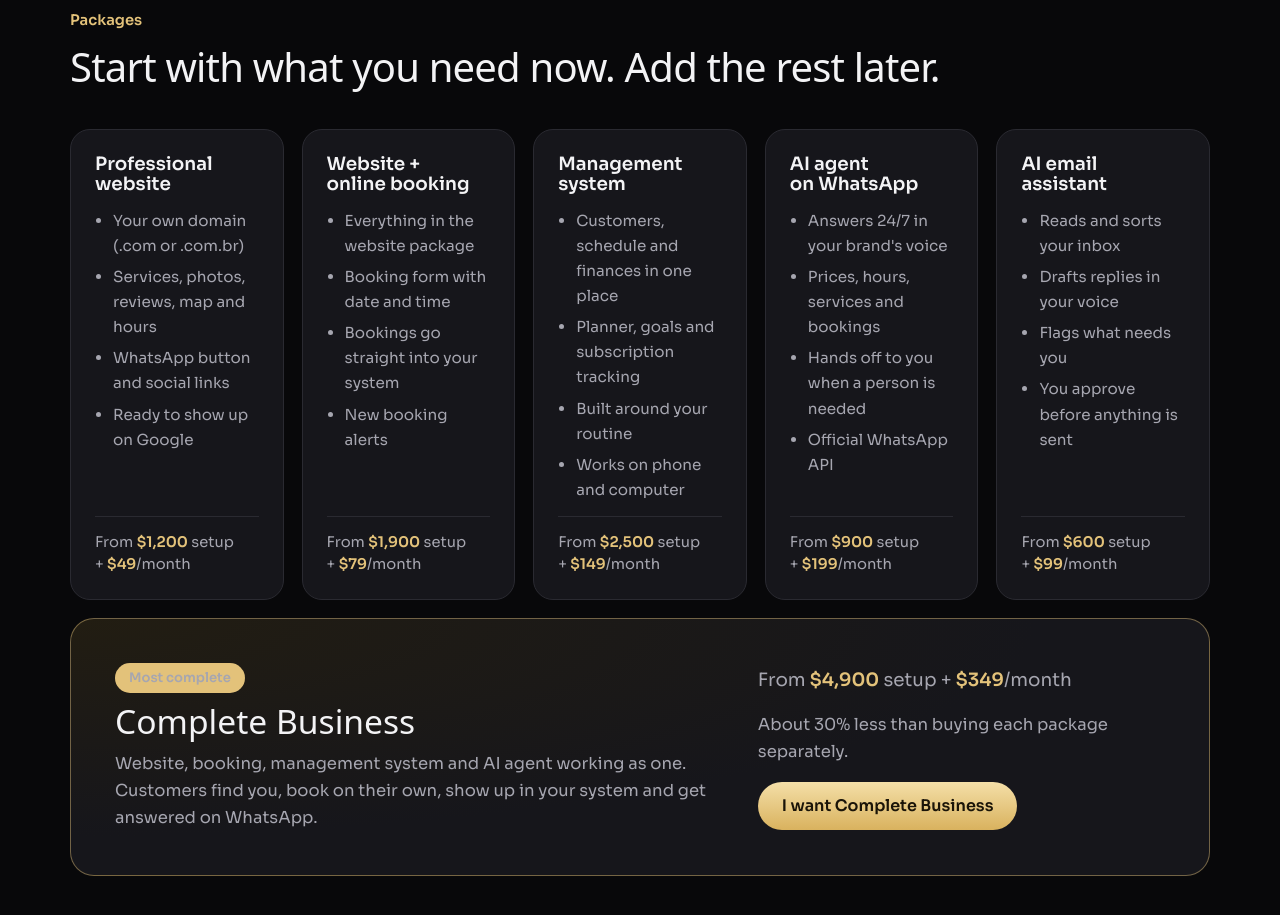
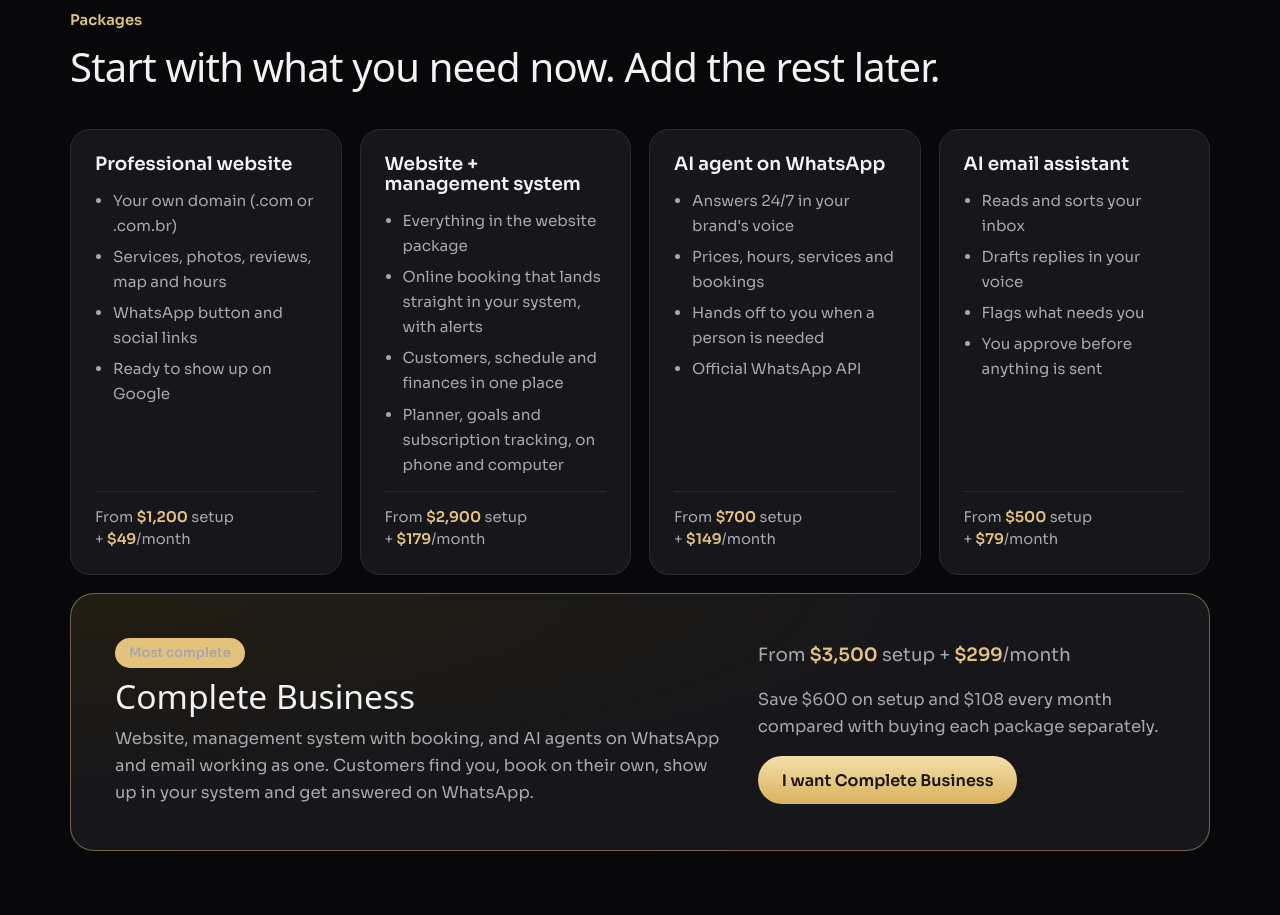
Before and after one commit to brecaroliine/kavahlabs-site, a plain HTML site: page index.html in a window 1280 px wide. Shown: the part 1360-2275 px from the top of the page. Drawn offline with Linux system fonts and the light colour scheme; a web font is replaced by a local one.

Commit message:
Pacotes reorganizados: site, site + sistema de gestão, agentes de IA e Negócio Completo
Co-Authored-By: Claude Opus 5.5 <noreply@anthropic.com>
Claude-Session: https://claude.ai/code/session_01UCZVpjUMPYSc5xRvtxxxde

```diff
--- a/index.html
+++ b/index.html
@@ -98,25 +98,16 @@
           <p class="price"><span lang="en">From <b>$1,200</b> setup<br>+ <b>$49</b>/month</span><span lang="pt">A partir de <b>US$ 1.200</b> de implantação<br>+ <b>US$ 49</b>/mês</span></p>
         </article>
         <article class="plan">
-          <h3><span lang="en">Website + online booking</span><span lang="pt">Site + agendamento</span></h3>
+          <h3><span lang="en">Website + management system</span><span lang="pt">Site + sistema de gestão</span></h3>
           <ul>
             <li><span lang="en">Everything in the website package</span><span lang="pt">Tudo do site profissional</span></li>
-            <li><span lang="en">Booking form with date and time</span><span lang="pt">Formulário com dia e horário</span></li>
-            <li><span lang="en">Bookings go straight into your system</span><span lang="pt">Os pedidos caem direto no seu sistema</span></li>
-            <li><span lang="en">New booking alerts</span><span lang="pt">Aviso de novo agendamento</span></li>
+            <li><span lang="en">Online booking that lands straight in your system, with alerts</span><span lang="pt">Agendamento online que cai direto no seu sistema, com aviso</span></li>
+            <li><span lang="en">Customers, schedule and finances in one place</span><span lang="pt">Clientes, agenda e financeiro num lugar só</span></li>
+            <li><span lang="en">Planner, goals and subscription tracking, on phone and computer</span><span lang="pt">Planner, metas e controle de assinaturas, no celular e no computador</span></li>
           </ul>
-          <p class="price"><span lang="en">From <b>$1,900</b> setup<br>+ <b>$79</b>/month</span><span lang="pt">A partir de <b>US$ 1.900</b> de implantação<br>+ <b>US$ 79</b>/mês</span></p>
+          <p class="price"><span lang="en">From <b>$2,900</b> setup<br>+ <b>$179</b>/month</span><span lang="pt">A partir de <b>US$ 2.900</b> de implantação<br>+ <b>US$ 179</b>/mês</span></p>
         </article>
-        <article class="plan">
-          <h3><span lang="en">Management system</span><span lang="pt">Sistema de gestão</span></h3>
-          <ul>
-            <li><span lang="en">Customers, schedule and finances in one place</span><span lang="pt">Clientes, agenda e financeiro num lugar só</span></li>
-            <li><span lang="en">Planner, goals and subscription tracking</span><span lang="pt">Planner, metas e controle de assinaturas</span></li>
-            <li><span lang="en">Built around your routine</span><span lang="pt">Feito para a sua rotina</span></li>
-            <li><span lang="en">Works on phone and computer</span><span lang="pt">Funciona no celular e no computador</span></li>
-          </ul>
-          <p class="price"><span lang="en">From <b>$2,500</b> setup<br>+ <b>$149</b>/month</span><span lang="pt">A partir de <b>US$ 2.500</b> de implantação<br>+ <b>US$ 149</b>/mês</span></p>
-        </article>
+
         <article class="plan">
           <h3><span lang="en">AI agent on WhatsApp</span><span lang="pt">Agente de IA no WhatsApp</span></h3>
           <ul>
@@ -125,7 +116,7 @@
             <li><span lang="en">Hands off to you when a person is needed</span><span lang="pt">Passa para você quando precisa de uma pessoa</span></li>
             <li><span lang="en">Official WhatsApp API</span><span lang="pt">WhatsApp API oficial</span></li>
           </ul>
-          <p class="price"><span lang="en">From <b>$900</b> setup<br>+ <b>$199</b>/month</span><span lang="pt">A partir de <b>US$ 900</b> de implantação<br>+ <b>US$ 199</b>/mês</span></p>
+          <p class="price"><span lang="en">From <b>$700</b> setup<br>+ <b>$149</b>/month</span><span lang="pt">A partir de <b>US$ 700</b> de implantação<br>+ <b>US$ 149</b>/mês</span></p>
         </article>
         <article class="plan">
           <h3><span lang="en">AI email assistant</span><span lang="pt">Agente de IA para e-mail</span></h3>
@@ -135,18 +126,18 @@
             <li><span lang="en">Flags what needs you</span><span lang="pt">Separa o que precisa de você</span></li>
             <li><span lang="en">You approve before anything is sent</span><span lang="pt">Você aprova antes de enviar</span></li>
           </ul>
-          <p class="price"><span lang="en">From <b>$600</b> setup<br>+ <b>$99</b>/month</span><span lang="pt">A partir de <b>US$ 600</b> de implantação<br>+ <b>US$ 99</b>/mês</span></p>
+          <p class="price"><span lang="en">From <b>$500</b> setup<br>+ <b>$79</b>/month</span><span lang="pt">A partir de <b>US$ 500</b> de implantação<br>+ <b>US$ 79</b>/mês</span></p>
         </article>
       </div>
       <div class="combo">
         <div>
           <p class="tag"><span lang="en">Most complete</span><span lang="pt">Mais completo</span></p>
           <h3><span lang="en">Complete Business</span><span lang="pt">Negócio Completo</span></h3>
-          <p><span lang="en">Website, booking, management system and AI agent working as one. Customers find you, book on their own, show up in your system and get answered on WhatsApp.</span><span lang="pt">Site, agendamento, sistema de gestão e agente de IA funcionando juntos. O cliente te encontra, agenda sozinho, aparece no seu sistema e é atendido no WhatsApp.</span></p>
+          <p><span lang="en">Website, management system with booking, and AI agents on WhatsApp and email working as one. Customers find you, book on their own, show up in your system and get answered on WhatsApp.</span><span lang="pt">Site, sistema de gestão com agendamento e agentes de IA no WhatsApp e no e-mail funcionando juntos. O cliente te encontra, agenda sozinho, aparece no seu sistema e é atendido no WhatsApp.</span></p>
         </div>
         <div class="combo-side">
-          <p class="combo-price"><span lang="en">From <b>$4,900</b> setup + <b>$349</b>/month</span><span lang="pt">A partir de <b>US$ 4.900</b> de implantação + <b>US$ 349</b>/mês</span></p>
-          <p><span lang="en">About 30% less than buying each package separately.</span><span lang="pt">Cerca de 30% mais barato do que contratar cada pacote separado.</span></p>
+          <p class="combo-price"><span lang="en">From <b>$3,500</b> setup + <b>$299</b>/month</span><span lang="pt">A partir de <b>US$ 3.500</b> de implantação + <b>US$ 299</b>/mês</span></p>
+          <p><span lang="en">Save $600 on setup and $108 every month compared with buying each package separately.</span><span lang="pt">Economia de US$ 600 na implantação e US$ 108 por mês em relação a contratar cada pacote separado.</span></p>
           <a class="btn js-wpp" href="#contact" data-en="Hi! I'd like to know more about the Complete Business package." data-pt="Oi! Quero saber mais sobre o pacote Negócio Completo."><span lang="en">I want Complete Business</span><span lang="pt">Quero o Negócio Completo</span></a>
         </div>
       </div>
@@ -226,8 +217,7 @@
         <label for="f-need"><span lang="en">What do you need?</span><span lang="pt">Do que você precisa?</span></label>
         <select id="f-need">
           <option value="Website">Website / Site</option>
-          <option value="Website + booking">Website + booking / Site + agendamento</option>
-          <option value="Management system">Management system / Sistema de gestão</option>
+          <option value="Website + management system">Website + management system / Site + sistema de gestão</option>
           <option value="AI agent">AI agent on WhatsApp / Agente de IA no WhatsApp</option>
           <option value="AI email assistant">AI email assistant / Agente de IA para e-mail</option>
           <option value="Complete Business">Complete Business / Negócio Completo</option>
```
